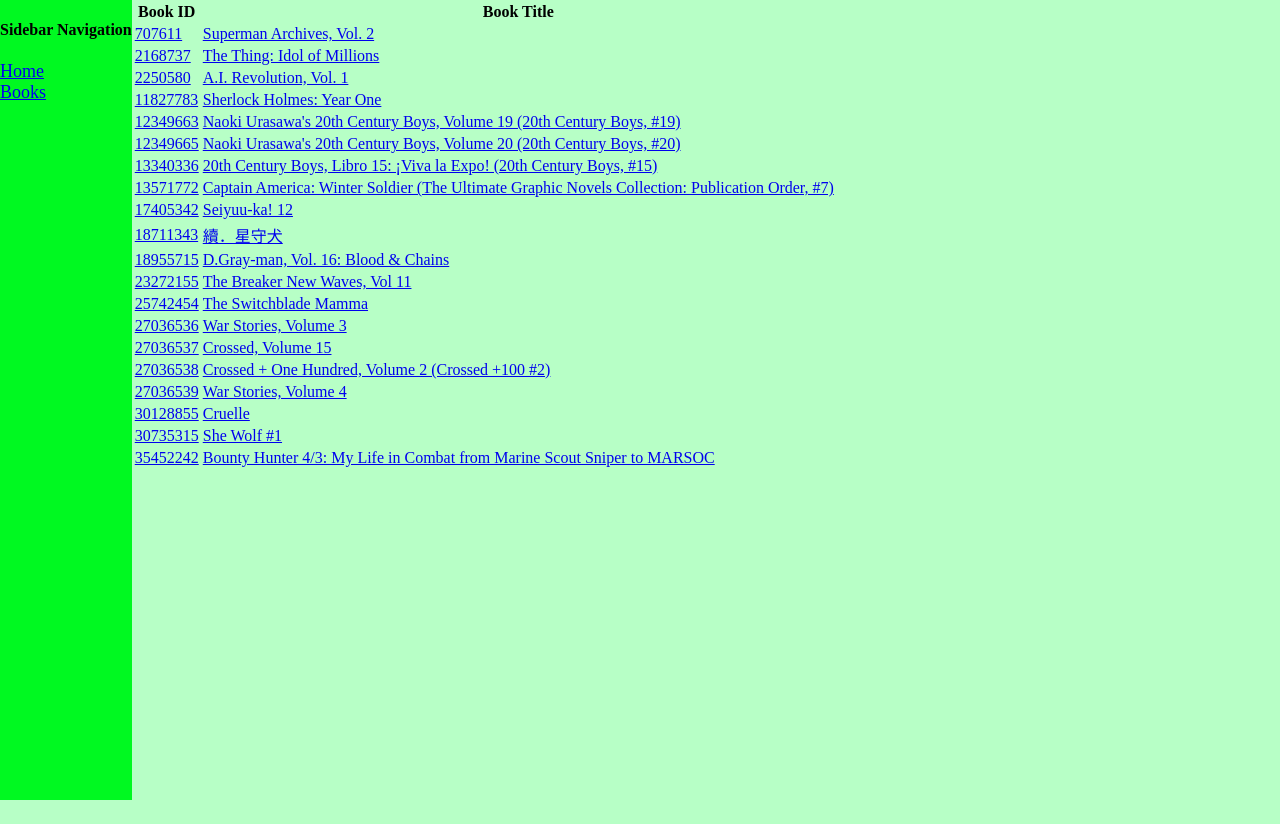
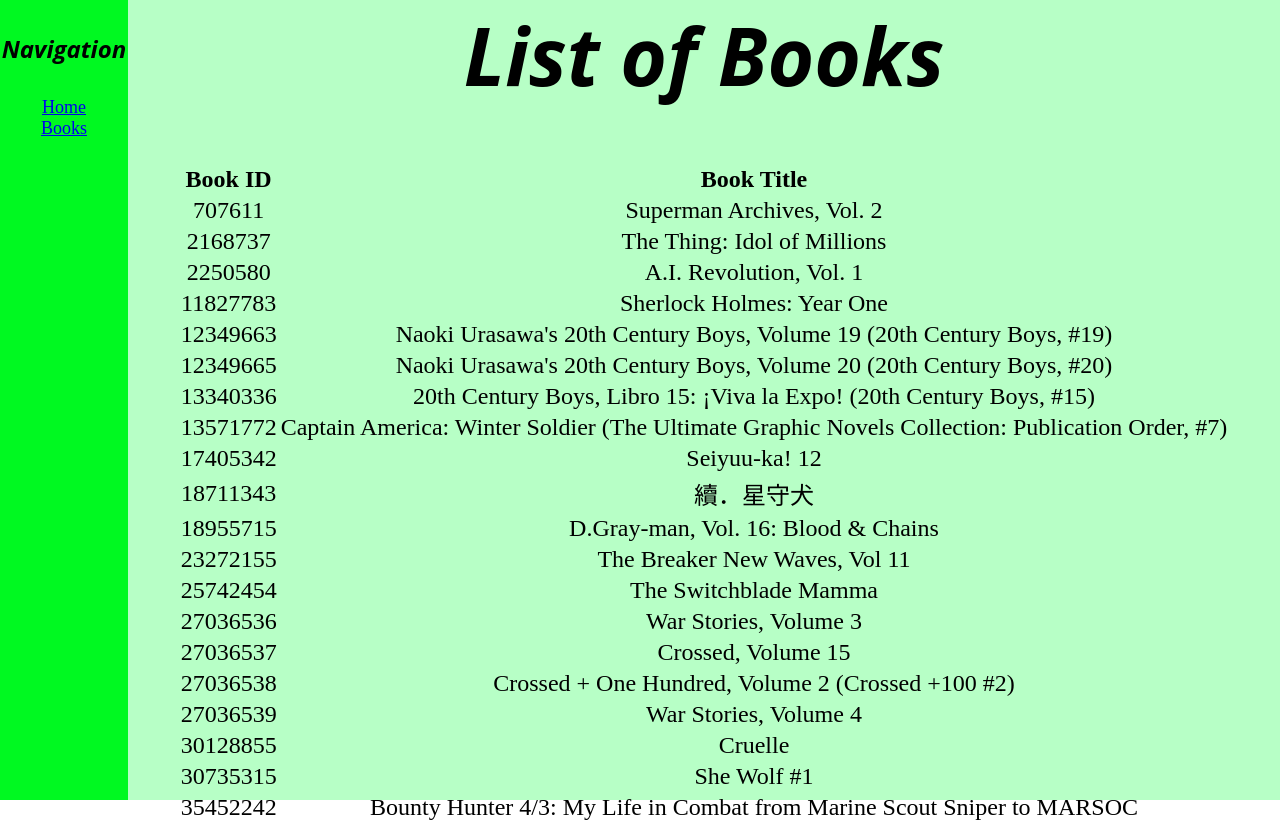
Before and after one commit to Takuaka/CS235-Library-Assignment, a Flask app: page /books in a window 1280 px wide. Before the commit the page ends 800 px from the top, so only its background shows below. Run offline with Flask 2, Linux system fonts and the light colour scheme.

Commit message:
It's looking better, managed to centre the table in the books.html. Also got it to click on the table row to go to each book instead of the book ID and book Title being anchor tags, so now they aren't that purple color of a hyperlink that's already been clicked.

```diff
--- a/library/static/css/main.css
+++ b/library/static/css/main.css
@@ -7,8 +7,6 @@
     padding: 0;
     border: 0;
     outline:0;
-    font-family:
-    font-size: large;
 }
 
 h1 {
@@ -17,6 +15,10 @@
     font-size: 500%;
     font-family: "Open Sans", sans-serif;
     font-style: italic;
+}
+
+#book_title {
+    font-size: 300%;
 }
 
 html, body {
@@ -34,9 +36,10 @@
 
 #nav {
     height: inherit;
+    width: 10%;
     float: left;
     background-color: rgba(0,249,33,1);
-    align: center;
+    text-align: center;
 }
 
 .btn-nav {
@@ -45,4 +48,25 @@
 
 p{
     font-family: "Open Sans", sans-serif;
+    font-size: 150%;
 }
+
+#container {
+    text-align: center;
+}
+
+table {
+    height:100%;
+    width:inherit;
+    font-size: 150%;
+}
+
+td {
+    cursor: pointer;
+}
+
+h4 {
+    font-size: 150%;
+    font-family: "Open Sans", sans-serif;
+    font-style: oblique;
+}
--- a/library/templates/books/book_reviews.html
+++ b/library/templates/books/book_reviews.html
@@ -1,5 +1,6 @@
 {% extends 'layout.html' %} {% block content %}
 <main>
+    <h1 id="book_title">{{ title }}</h1>
     <div class="top_nav_left">
 
         {% if first_book_url is not none %}
@@ -30,7 +31,6 @@
 
     </div>
     <div class="book">
-        <h1>{{ title }}</h1>
         <div id="other_info">
             <p>Book ID: {{ book_id }}</p>
 
--- a/library/templates/books/books.html
+++ b/library/templates/books/books.html
@@ -1,16 +1,17 @@
 {% extends 'layout.html' %} {% block content %}
 <main>
-    <table>
+    <h1>List of Books</h1>
+    <table align="center">
         <tr>
             <th>Book ID</th><th>Book Title</th>
         </tr>
         {% for key in books_dict %}
-        <tr>
+        <tr onclick="location.href='{{ url_for('books_bp.book_details',book_id=key) }}'">
             <td>
-                <a href="{{url_for('books_bp.book_details',book_id=key)}}">{{key}}</a>
+                {{key}}
             </td>
             <td>
-                <a href ="{{url_for('books_bp.book_details',book_id=key)}}">{{books_dict[key]}}</a>
+                {{books_dict[key]}}
             </td>
         </tr>
         {% endfor %}
--- a/library/templates/navigation.html
+++ b/library/templates/navigation.html
@@ -1,5 +1,5 @@
 <nav id="nav">
-    <h4>Sidebar Navigation</h4>
+    <h4>Navigation</h4>
     <a class="btn-nav" href="{{ url_for('home_bp.home') }}">Home</a>
     <br>
     <a class="btn-nav" href="{{ url_for('books_bp.books') }}">Books</a>
```
